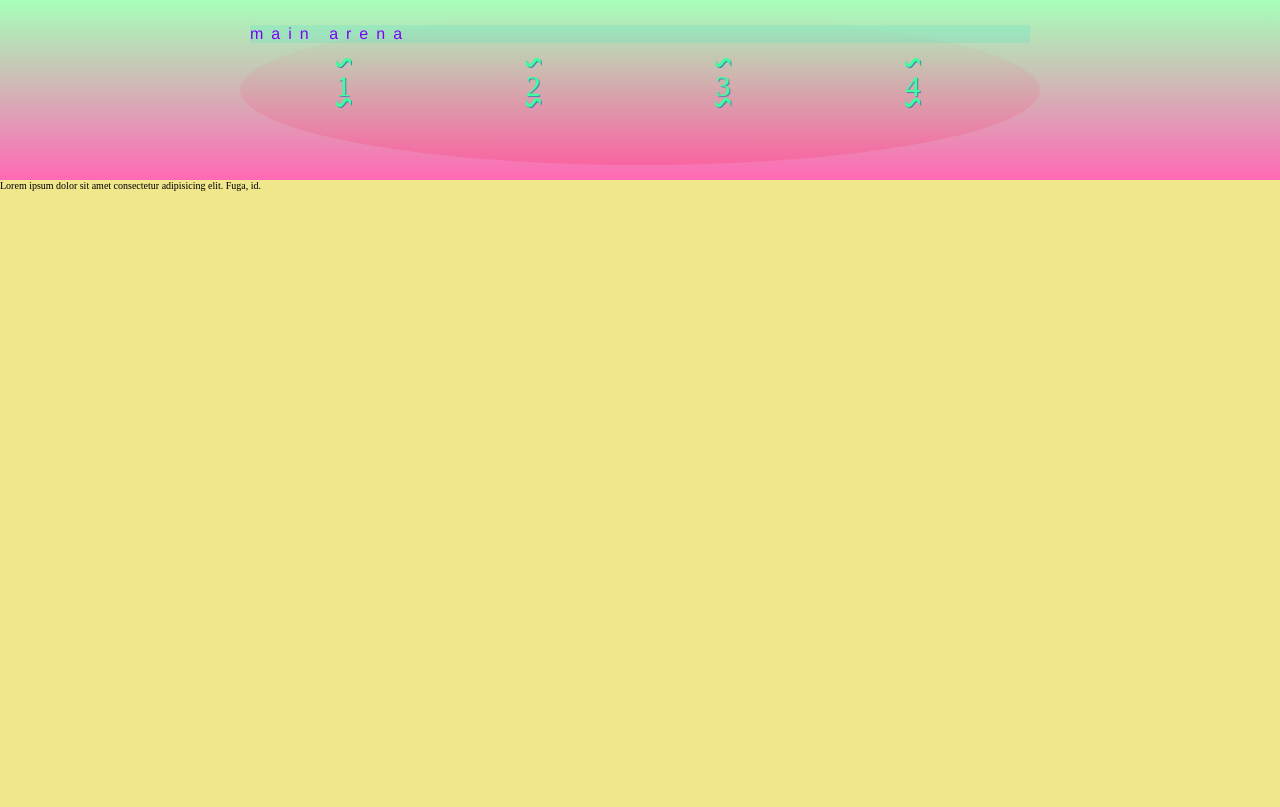
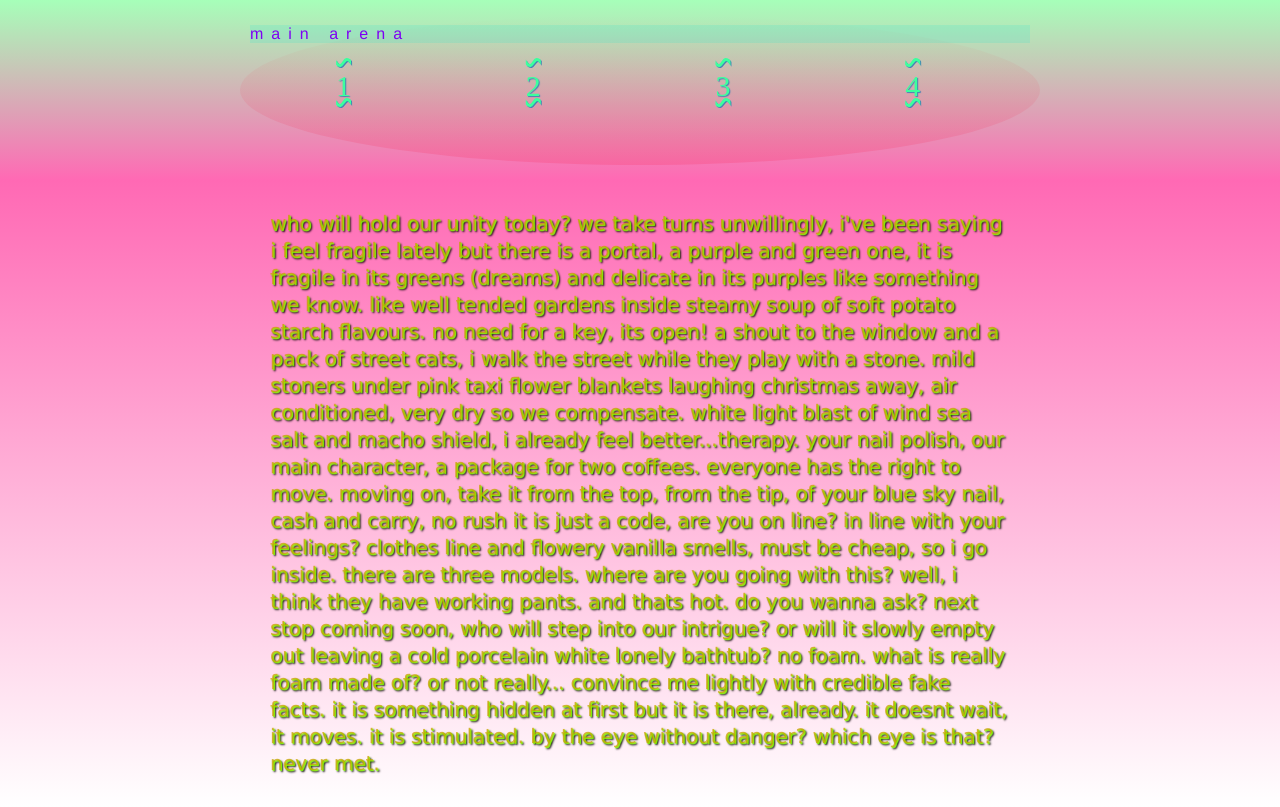
Before and after one commit to xrfg/personal, a plain HTML site: page index.html in a window 1280 px wide. Drawn offline with Linux system fonts and the light colour scheme.

Commit message:
Add Text

```diff
--- a/css/style.css
+++ b/css/style.css
@@ -24,6 +24,7 @@ body {
 
 .content-container {
   max-width: 80rem;
+  margin: 0 auto;
 }
 
 .nav {
@@ -66,3 +67,19 @@ body {
   color: rgb(60, 255, 158);
   text-shadow: 1px 1px 1px steelblue;
 }
+
+.background1 {
+  background-image: linear-gradient(hotpink, white);
+}
+
+.main-blob {
+  padding: 3rem;
+}
+
+.blob-text {
+  font-size: 2rem;
+  font-family: Verdana, Geneva, Tahoma, sans-serif;
+  color: rgba(201, 164, 0, 0.753);
+  text-shadow: 1px 1px 1px rgb(136, 255, 0), 2px 2px 2px rgb(0, 0, 0);
+  line-height: 2.7rem;
+}
--- a/index.html
+++ b/index.html
@@ -28,6 +28,36 @@
         </section>
       </article>
     </header>
-    <p>Lorem ipsum dolor sit amet consectetur adipisicing elit. Fuga, id.</p>
+    <main class="background1">
+      <article class="content-container">
+        <section class="main-blob">
+          <p class="blob-text">
+            who will hold our unity today? we take turns unwillingly, i've been
+            saying i feel fragile lately but there is a portal, a purple and
+            green one, it is fragile in its greens (dreams) and delicate in its
+            purples like something we know. like well tended gardens inside
+            steamy soup of soft potato starch flavours. no need for a key, its
+            open! a shout to the window and a pack of street cats, i walk the
+            street while they play with a stone. mild stoners under pink taxi
+            flower blankets laughing christmas away, air conditioned, very dry
+            so we compensate. white light blast of wind sea salt and macho
+            shield, i already feel better...therapy. your nail polish, our main
+            character, a package for two coffees. everyone has the right to
+            move. moving on, take it from the top, from the tip, of your blue
+            sky nail, cash and carry, no rush it is just a code, are you on
+            line? in line with your feelings? clothes line and flowery vanilla
+            smells, must be cheap, so i go inside. there are three models. where
+            are you going with this? well, i think they have working pants. and
+            thats hot. do you wanna ask? next stop coming soon, who will step
+            into our intrigue? or will it slowly empty out leaving a cold
+            porcelain white lonely bathtub? no foam. what is really foam made
+            of? or not really... convince me lightly with credible fake facts.
+            it is something hidden at first but it is there, already. it doesnt
+            wait, it moves. it is stimulated. by the eye without danger? which
+            eye is that? never met.
+          </p>
+        </section>
+      </article>
+    </main>
   </body>
 </html>
```
